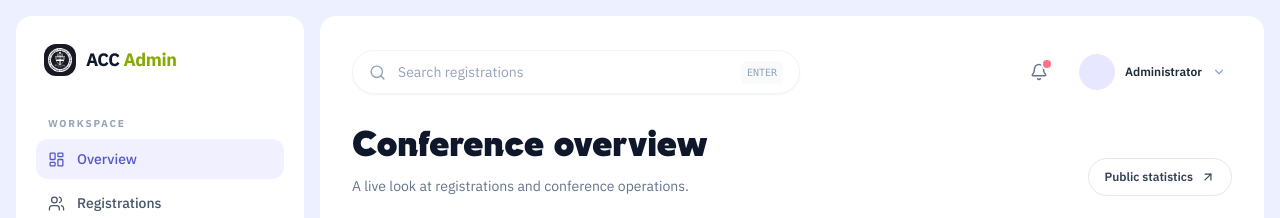
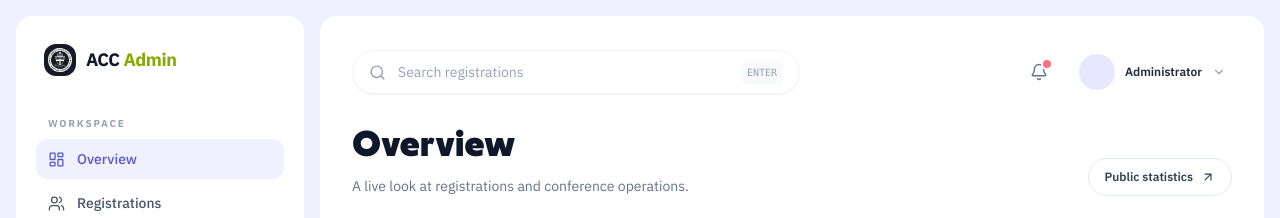
Before and after one commit to dare-mcadewole/choir-conference, a Next.js app: page /admin in a window 1280 px wide. Shown: the top 218 px of the page. Built offline with nearby package versions, Linux system fonts and the light colour scheme; no server answers; the database is empty; what @bprogress/next, @next/env would draw is missing.

Commit message:
chore: remove `Conference` text

```diff
--- a/src/app/admin/(dashboard)/page.tsx
+++ b/src/app/admin/(dashboard)/page.tsx
@@ -83,7 +83,7 @@ export default async function AdminPage({
     <>
       <AdminPageHeader
         id="overview"
-        title="Conference overview"
+        title="Overview"
         description="A live look at registrations and conference operations."
       >
         <Link
@@ -114,9 +114,7 @@ export default async function AdminPage({
                 {q ? "Registration search" : "Recent registrations"}
               </h2>
               <p className="mt-1 text-xs text-slate-500">
-                {q
-                  ? `Showing matches for “${q}”`
-                  : "Latest attendee activity"}
+                {q ? `Showing matches for “${q}”` : "Latest attendee activity"}
               </p>
             </div>
             <MoreHorizontal size={19} className="text-slate-400" />
```
